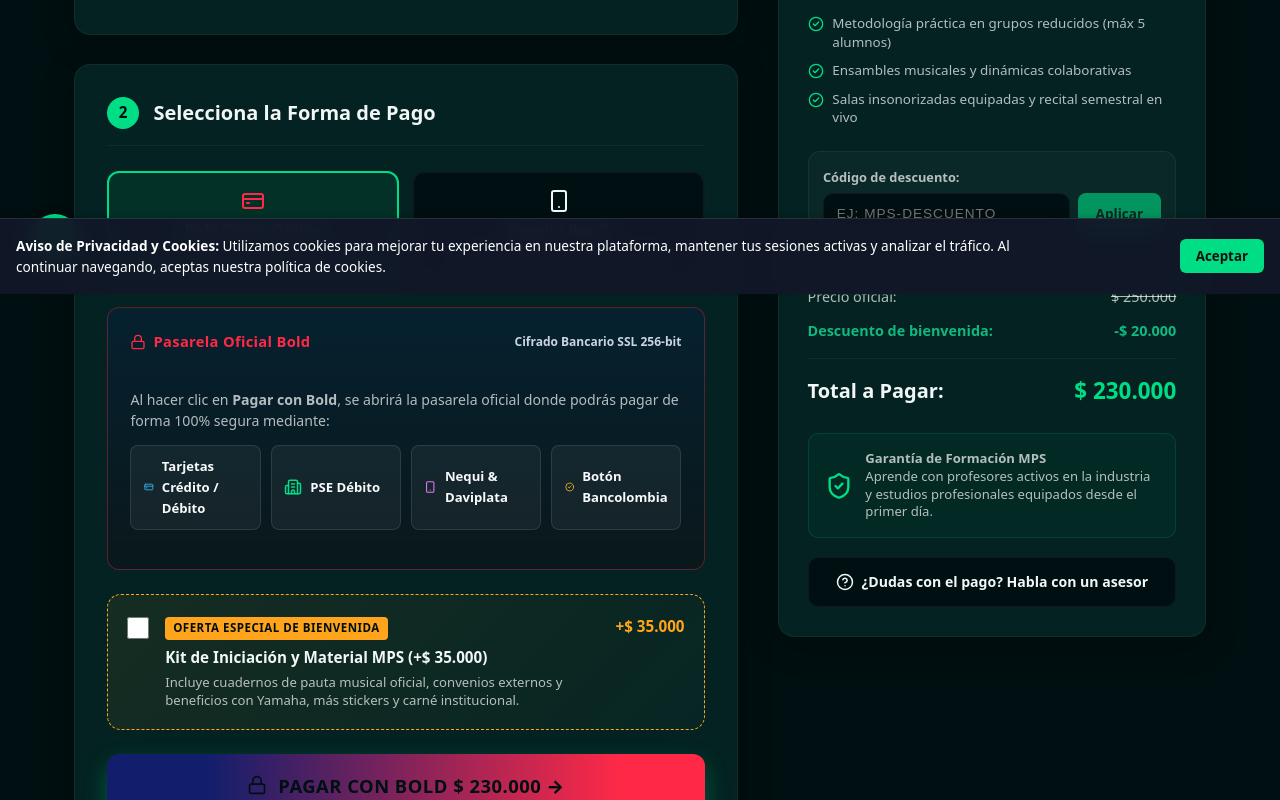
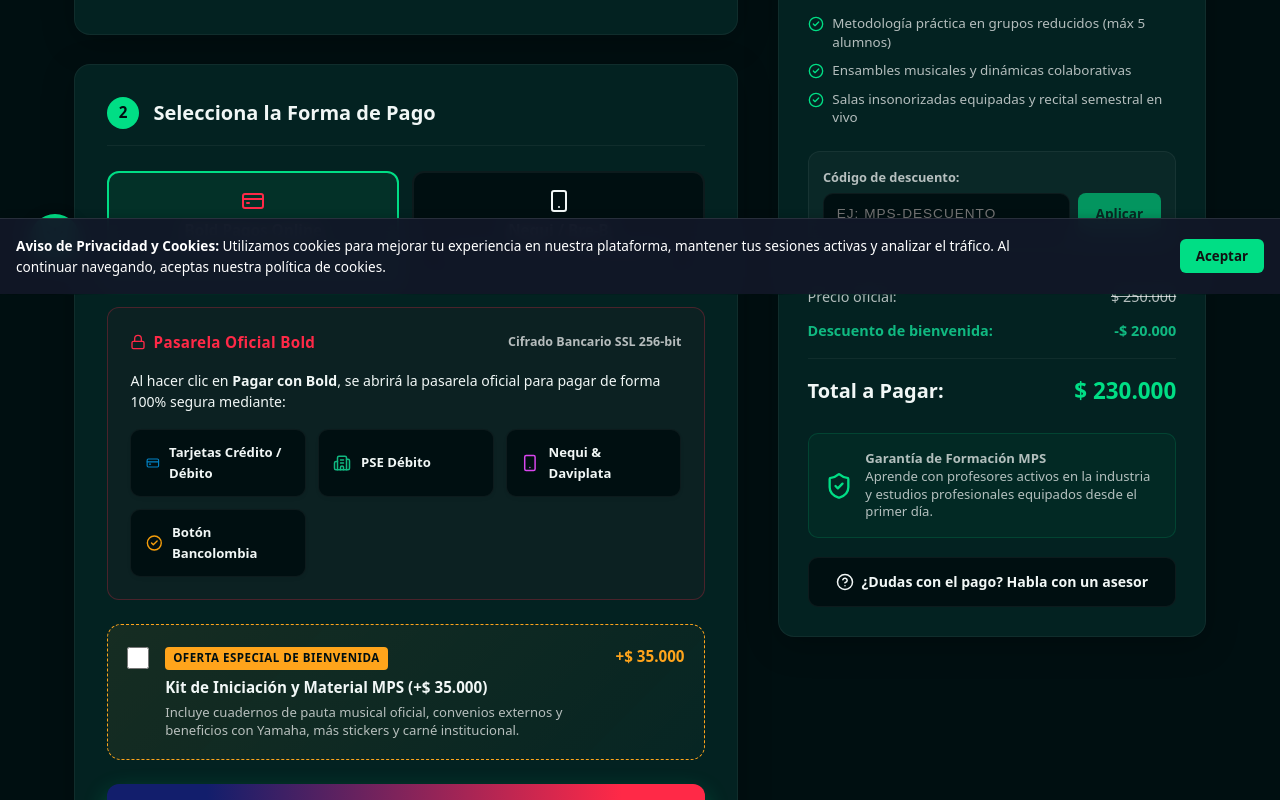
Before and after one commit to escuelamps/mps-school, a Next.js app: page /checkout in a window 1280 px wide. Shown: the part 506-1306 px from the top of the page. Built offline with nearby package versions, Linux system fonts and the light colour scheme; no server answers.

Commit message:
style(checkout): improve Bold payment box styling for light and dark modes

```diff
--- a/src/app/checkout/checkout.css
+++ b/src/app/checkout/checkout.css
@@ -239,6 +239,69 @@
 }
 
 /* DETALLE DE PAGO NEQUI / BRE-B */
+.bold-payment-box {
+  background: rgba(255, 41, 71, 0.04);
+  border: 1px solid rgba(255, 41, 71, 0.25);
+  border-radius: 12px;
+  padding: 1.4rem;
+  margin-bottom: 1.5rem;
+}
+
+.bold-brand-bar {
+  display: flex;
+  align-items: center;
+  justify-content: space-between;
+  margin-bottom: 1rem;
+  flex-wrap: wrap;
+  gap: 0.6rem;
+}
+
+.bold-brand-title {
+  font-size: 0.95rem;
+  font-weight: 800;
+  color: #ff2947;
+  display: flex;
+  align-items: center;
+  gap: 0.45rem;
+  letter-spacing: 0.3px;
+}
+
+.bold-brand-badge {
+  font-size: 0.78rem;
+  font-weight: 600;
+  color: var(--text-secondary);
+}
+
+.bold-desc-text {
+  font-size: 0.88rem;
+  color: var(--text-primary);
+  line-height: 1.5;
+  margin: 0 0 1rem 0;
+}
+
+.bold-methods-grid {
+  display: grid;
+  grid-template-columns: repeat(auto-fit, minmax(130px, 1fr));
+  gap: 0.75rem;
+}
+
+.bold-method-card {
+  background: var(--bg-primary, #ffffff);
+  border: 1px solid var(--glass-border, rgba(0, 0, 0, 0.08));
+  padding: 0.75rem 0.9rem;
+  border-radius: 10px;
+  display: flex;
+  align-items: center;
+  gap: 0.6rem;
+  box-shadow: 0 2px 4px rgba(0, 0, 0, 0.03);
+}
+
+.bold-method-label {
+  font-size: 0.82rem;
+  font-weight: 600;
+  color: var(--text-primary, #0f172a);
+}
+
 .nequi-payment-box {
   background: rgba(0, 222, 133, 0.04);
   border: 1px solid rgba(0, 222, 133, 0.25);
--- a/src/app/checkout/page.js
+++ b/src/app/checkout/page.js
@@ -789,38 +789,36 @@ function CheckoutContent() {
 
               {/* DETALLE BOLD PAGOS */}
               {paymentMethod === 'bold' && (
-                <div className="mp-payment-box" style={{ borderColor: 'rgba(255, 41, 71, 0.35)', background: 'linear-gradient(180deg, rgba(18, 30, 108, 0.2) 0%, rgba(13, 20, 24, 0.7) 100%)' }}>
-                  <div className="mp-brand-bar">
-                    <span style={{ fontSize: '0.92rem', fontWeight: 800, color: '#ff2947', display: 'flex', alignItems: 'center', gap: '0.45rem', letterSpacing: '0.3px' }}>
+                <div className="bold-payment-box">
+                  <div className="bold-brand-bar">
+                    <span className="bold-brand-title">
                       <Lock size={16} /> Pasarela Oficial Bold
                     </span>
-                    <span style={{ fontSize: '0.75rem', color: '#cbd5e1', fontWeight: 600 }}>
+                    <span className="bold-brand-badge">
                       Cifrado Bancario SSL 256-bit
                     </span>
                   </div>
 
-                  <div style={{ padding: '1rem 0', display: 'flex', flexDirection: 'column', gap: '0.85rem' }}>
-                    <p style={{ fontSize: '0.88rem', color: 'var(--text-secondary)', lineHeight: 1.5, margin: 0 }}>
-                      Al hacer clic en <strong>Pagar con Bold</strong>, se abrirá la pasarela oficial donde podrás pagar de forma 100% segura mediante:
-                    </p>
+                  <p className="bold-desc-text">
+                    Al hacer clic en <strong>Pagar con Bold</strong>, se abrirá la pasarela oficial para pagar de forma 100% segura mediante:
+                  </p>
 
-                    <div style={{ display: 'grid', gridTemplateColumns: 'repeat(auto-fit, minmax(130px, 1fr))', gap: '0.6rem' }}>
-                      <div style={{ background: 'rgba(255,255,255,0.05)', border: '1px solid rgba(255,255,255,0.1)', padding: '0.65rem 0.8rem', borderRadius: '8px', display: 'flex', alignItems: 'center', gap: '0.5rem' }}>
-                        <CreditCard size={18} color="#38bdf8" />
-                        <span style={{ fontSize: '0.82rem', fontWeight: 600, color: '#f8fafc' }}>Tarjetas Crédito / Débito</span>
-                      </div>
-                      <div style={{ background: 'rgba(255,255,255,0.05)', border: '1px solid rgba(255,255,255,0.1)', padding: '0.65rem 0.8rem', borderRadius: '8px', display: 'flex', alignItems: 'center', gap: '0.5rem' }}>
-                        <Building2 size={18} color="#00de85" />
-                        <span style={{ fontSize: '0.82rem', fontWeight: 600, color: '#f8fafc' }}>PSE Débito</span>
-                      </div>
-                      <div style={{ background: 'rgba(255,255,255,0.05)', border: '1px solid rgba(255,255,255,0.1)', padding: '0.65rem 0.8rem', borderRadius: '8px', display: 'flex', alignItems: 'center', gap: '0.5rem' }}>
-                        <Smartphone size={18} color="#e879f9" />
-                        <span style={{ fontSize: '0.82rem', fontWeight: 600, color: '#f8fafc' }}>Nequi & Daviplata</span>
-                      </div>
-                      <div style={{ background: 'rgba(255,255,255,0.05)', border: '1px solid rgba(255,255,255,0.1)', padding: '0.65rem 0.8rem', borderRadius: '8px', display: 'flex', alignItems: 'center', gap: '0.5rem' }}>
-                        <CheckCircle2 size={18} color="#fbbf24" />
-                        <span style={{ fontSize: '0.82rem', fontWeight: 600, color: '#f8fafc' }}>Botón Bancolombia</span>
-                      </div>
+                  <div className="bold-methods-grid">
+                    <div className="bold-method-card">
+                      <CreditCard size={18} color="#0284c7" />
+                      <span className="bold-method-label">Tarjetas Crédito / Débito</span>
+                    </div>
+                    <div className="bold-method-card">
+                      <Building2 size={18} color="#10b981" />
+                      <span className="bold-method-label">PSE Débito</span>
+                    </div>
+                    <div className="bold-method-card">
+                      <Smartphone size={18} color="#d946ef" />
+                      <span className="bold-method-label">Nequi & Daviplata</span>
+                    </div>
+                    <div className="bold-method-card">
+                      <CheckCircle2 size={18} color="#f59e0b" />
+                      <span className="bold-method-label">Botón Bancolombia</span>
                     </div>
                   </div>
                 </div>
```
